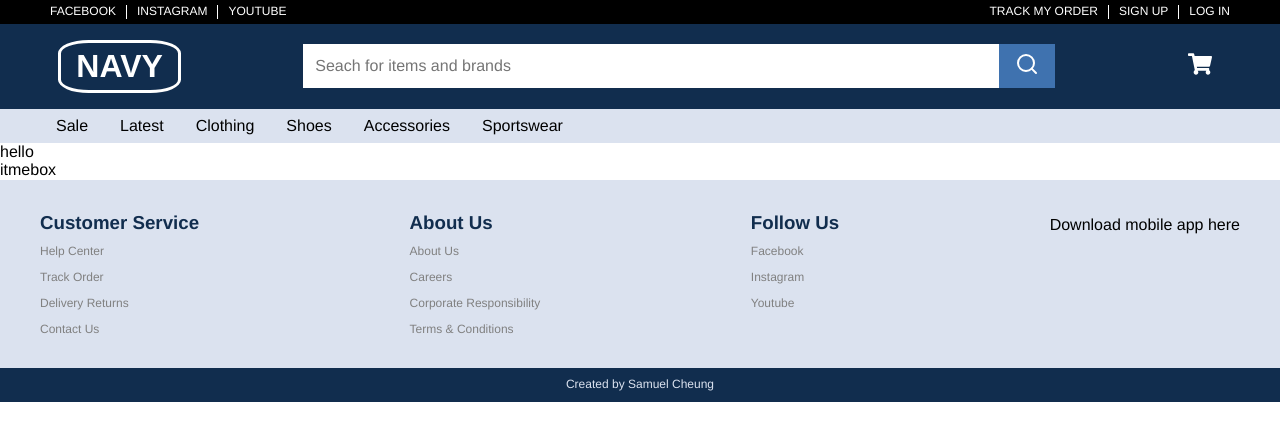
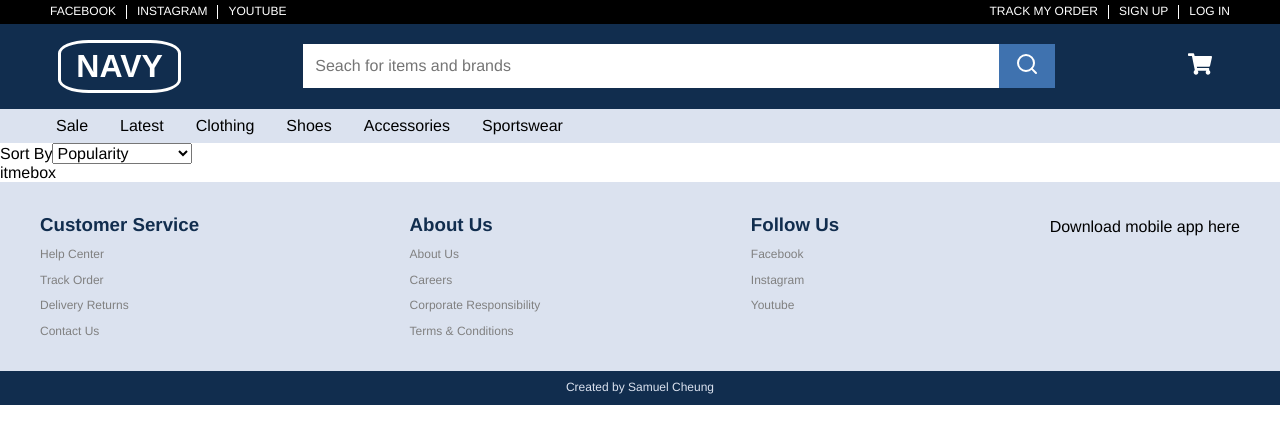
Before and after one commit to salmonsashimi/onlinestore, a Next.js app: page /search in a window 1280 px wide. Shown: the top 444 px of the page. Built offline with nearby package versions, Linux system fonts and the light colour scheme.

Commit message:
added sortBy options

```diff
--- a/src/components/SearchFilterBar.js
+++ b/src/components/SearchFilterBar.js
@@ -1,6 +1,15 @@
 const SearchFilterBar = () => (
-    <div>
-        hello
+    <div className='searchFilterBar'>
+        <label for='sortBy'>Sort By</label>
+        <select name='sortBy'>
+            <option>Popularity</option>
+            <option>Price low to high</option>
+            <option>Price high to low</option>
+            <option>Price high to low</option>
+        </select>
+
+
+
     </div>
 )
 
```
